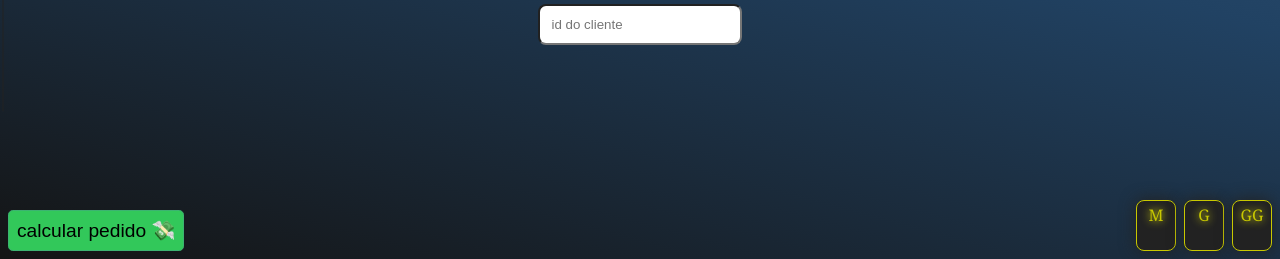
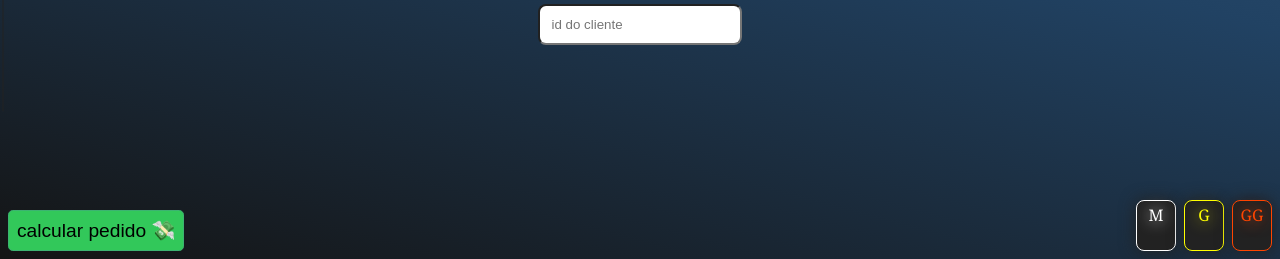
Before and after one commit to lucasFarias072/pizzitalia, a Django app: page /worker-add-order in a window 1280 px wide. Shown: the part 541-800 px from the top of the page. Run offline with Django 4.2, Linux system fonts and the light colour scheme; data that the repository does not hold is empty.

Commit message:
updates on add order template to be more intuitive

```diff
--- a/app/templates/worker-add-order.html
+++ b/app/templates/worker-add-order.html
@@ -22,9 +22,9 @@
   </div>
 
   <div id="sizes" class="flex row going-center gap">
-    <p class="card-smaller pizza-size" id="pizza-average">M</p>
-    <p class="card-smaller pizza-size" id="pizza-large">G</p>
-    <p class="card-smaller pizza-size" id="pizza-larger">GG</p>
+    <p class="card-smaller pizza-size pizza-average">M</p>
+    <p class="card-smaller pizza-size pizza-large">G</p>
+    <p class="card-smaller pizza-size pizza-larger">GG</p>
   </div>
 
   <div id="query-content" class="flex column going-center">
--- a/static/css/worker_add_order.css
+++ b/static/css/worker_add_order.css
@@ -51,22 +51,42 @@ p {
 
 .card-smaller {
   background-color: #222;
-  border: rgb(200, 200, 0) solid 1px;
   border-radius: .5rem;
   box-shadow: 0 0 1rem #222;
-  color: rgb(200, 200, 0);
   cursor: pointer;
   padding: .2rem;
-  text-shadow: 0 0 .5rem yellow;
   width: 2.5rem;
   height: 3.2rem;
   margin: auto;
+}
+
+.pizza-average {
+  border: white solid 1px;
+  color: white;
+  text-shadow: 0 0 1rem white;
+}
+.pizza-large {
+  border: yellow solid 1px;
+  color: yellow;
+  text-shadow: 0 0 1rem yellow;
+}
+.pizza-larger {
+  border: orangered solid 1px;
+  color: orangered;
+  text-shadow: 0 0 1rem orangered;
 }
 
 #client-query {
   position: fixed;
   top: .1rem;
   left: .1rem;
+}
+
+#prices-table {
+  padding: 1rem;
+  position: fixed;
+  bottom: 5rem;
+  right: .1rem;
 }
 
 #query-content {
@@ -86,12 +106,11 @@ p {
 }
 
 .price-style {
-  padding: .5rem;
+  padding: .33rem;
   background-color: #222;
-  border: #222 solid 1px;
   border-radius: .5rem;
-  color: yellow;
-  margin: 0 1rem;
+  cursor: pointer;
+  margin: 0 .33rem;
 }
 
 #sizes {
--- a/static/js/worker_add_order.js
+++ b/static/js/worker_add_order.js
@@ -1,4 +1,13 @@
-
+function createBillCard(billValue) {
+  const billBanner = document.createElement('span')
+  billBanner.style.backgroundColor = 'rgb(128, 255, 128)'
+  billBanner.style.border = 'solid 1px #222'
+  billBanner.style.borderRadius = '.5rem'
+  billBanner.style.margin = '0 1rem'
+  billBanner.style.padding = '.2rem 1rem'
+  billBanner.textContent = `R$ ${billValue}`
+  return billBanner
+}
 
 document.addEventListener('DOMContentLoaded', function() {
   const costumerId = document.getElementById('costumer_id')
@@ -36,12 +45,21 @@ document.addEventListener('DOMContentLoaded', function() {
       const thisPizzaAveragePrice = document.createElement('span')
       const thisPizzaLargePrice = document.createElement('span')
       const thisPizzaLargerPrice = document.createElement('span')
+
+      // Showing each price of each pizza based on category
       thisPizzaAveragePrice.textContent = pricesForThisPizza[0]
       thisPizzaLargePrice.textContent = pricesForThisPizza[1]
       thisPizzaLargerPrice.textContent = pricesForThisPizza[2]
+
+      // todo: Give each price of a pizza, their style
       thisPizzaAveragePrice.classList.add('price-style')
       thisPizzaLargePrice.classList.add('price-style')
       thisPizzaLargerPrice.classList.add('price-style')
+
+      thisPizzaAveragePrice.classList.add('pizza-average')
+      thisPizzaLargePrice.classList.add('pizza-large')
+      thisPizzaLargerPrice.classList.add('pizza-larger')
+
       thisPizzaAveragePrice.addEventListener('click', () => {
         pizzaPrices.value += thisPizzaAveragePrice.textContent + "/"
         pricesTable.innerHTML = ""
@@ -75,11 +93,17 @@ document.addEventListener('DOMContentLoaded', function() {
         bill += parseFloat(ordersInputs[i])
       }
     }
-    const billBanner = document.createElement('span')
-    billBanner.classList.add('price-style')
-    billBanner.textContent = `Valor a pagar: R$ ${bill}`
-    pricesTable.appendChild(billBanner)
 
+    const billBanner = createBillCard(bill)
+    document.getElementById('stats').appendChild(billBanner)
+    calculateOrder.setAttribute('disabled', '')
+
+    // const billBanner = document.createElement('span')
+    // billBanner.classList.add('price-style')
+    // billBanner.textContent = `Valor a pagar: R$ ${bill}`
+    // pricesTable.appendChild(billBanner)
+
+    // todo: Capture each data to be sent to the backend
     document.getElementById('enable-order').classList.remove('vanished')
     document.getElementById('orders_list').value = pizzaTypes.value
     document.getElementById('sizes_list').value = pizzaSizes.value
```
Also changed, not shown: app/templates/index.html (+8 -2 lines).
